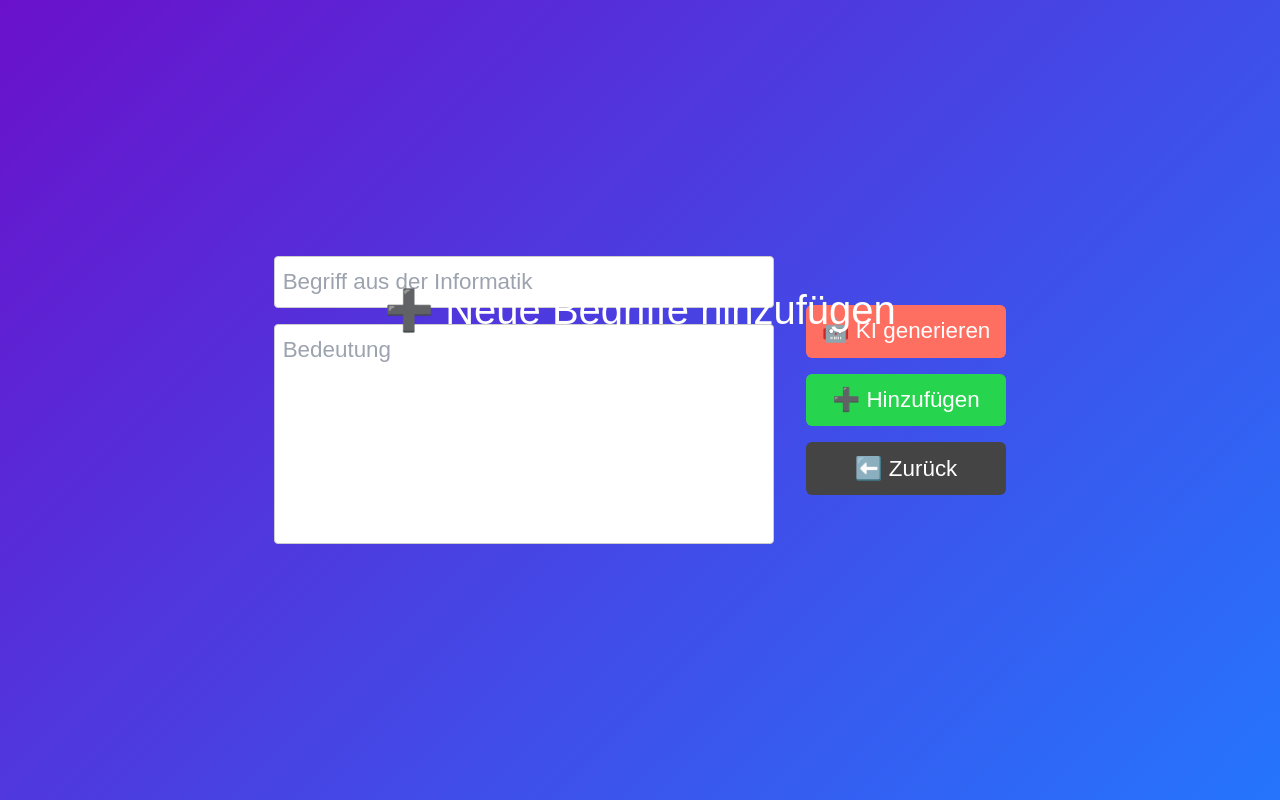
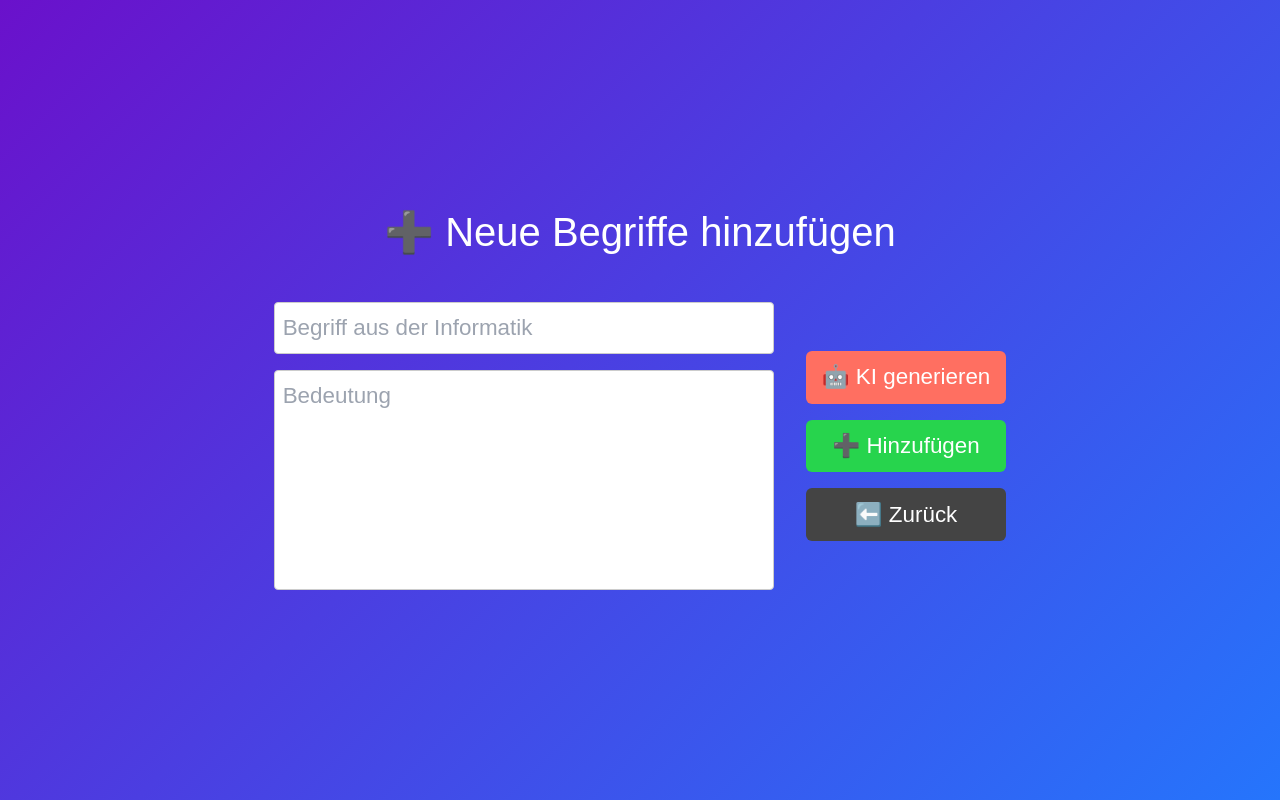
Before and after one commit to moraschedward-del/Webapp, a React (Vite) app: page / in a window 1280 px wide. Both pictures are taken after a click on the button "➕ Neue Begriffe hinzufügen". Built offline with nearby package versions, Linux system fonts and the light colour scheme.

Commit message:
Überschrift in der AddWordPage

```diff
--- a/src/pages/AddWordPage.jsx
+++ b/src/pages/AddWordPage.jsx
@@ -76,6 +76,7 @@ export default function AddWordPage({ onBack }) {
         minHeight: "100vh",
         width: "100vw",
         display: "flex",
+        flexDirection: "column",
         justifyContent: "center",
         alignItems: "center",
         background: "linear-gradient(135deg, #6a11cb, #2575fc)",
@@ -83,8 +84,8 @@ export default function AddWordPage({ onBack }) {
         color: "#fff",
       }}
     >
-      <h1 style={{ position: "absolute", top: "18rem", fontSize: "2.5rem" }}>
-        ➕ Neue Begriffe hinzufügen
+      <h1 style={{ fontSize: "2.5rem", marginBottom: "3rem" }}>
+      ➕ Neue Begriffe hinzufügen
       </h1>
       <div style={{ display: "flex", alignItems: "center", gap: "2rem" }}>
         {/* Linke Seite: Felder */}
```
